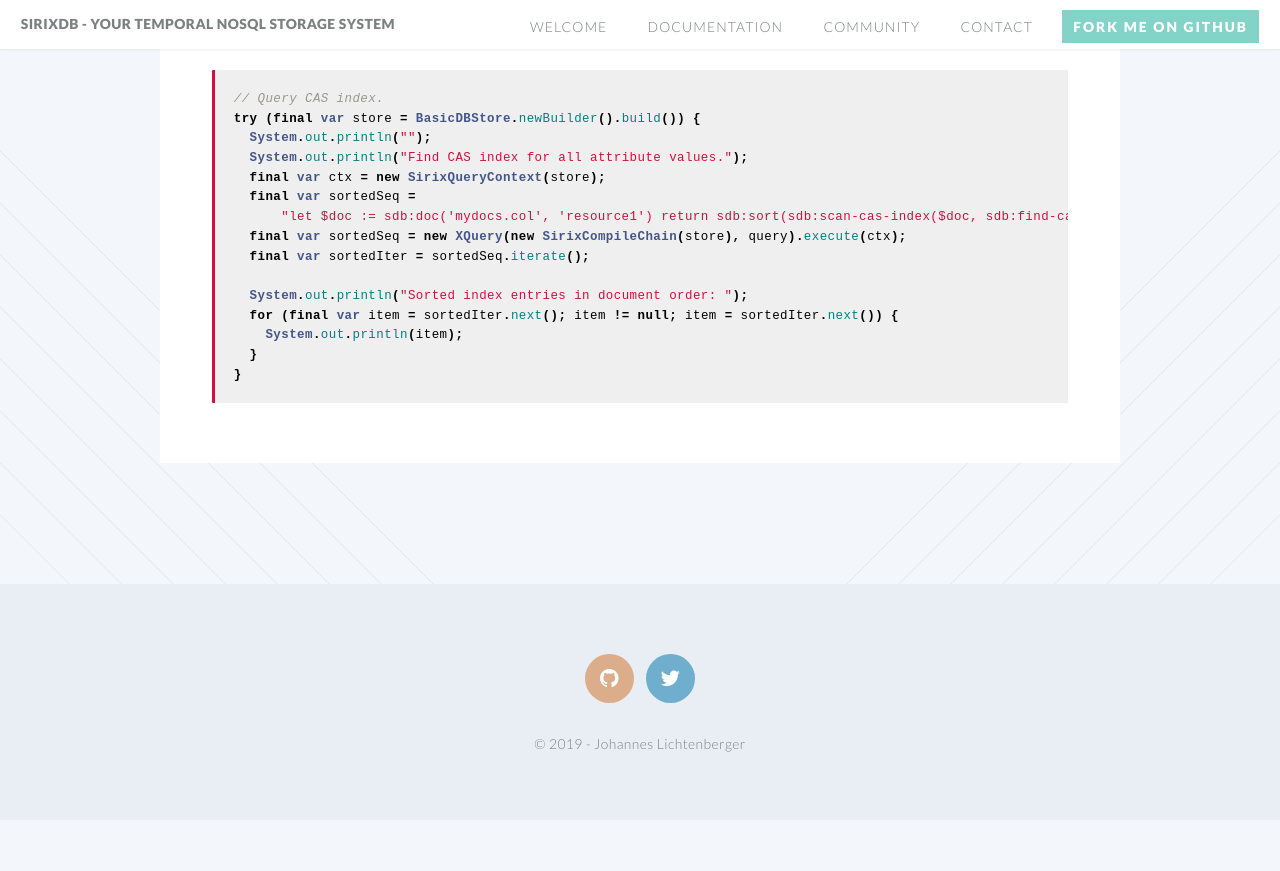
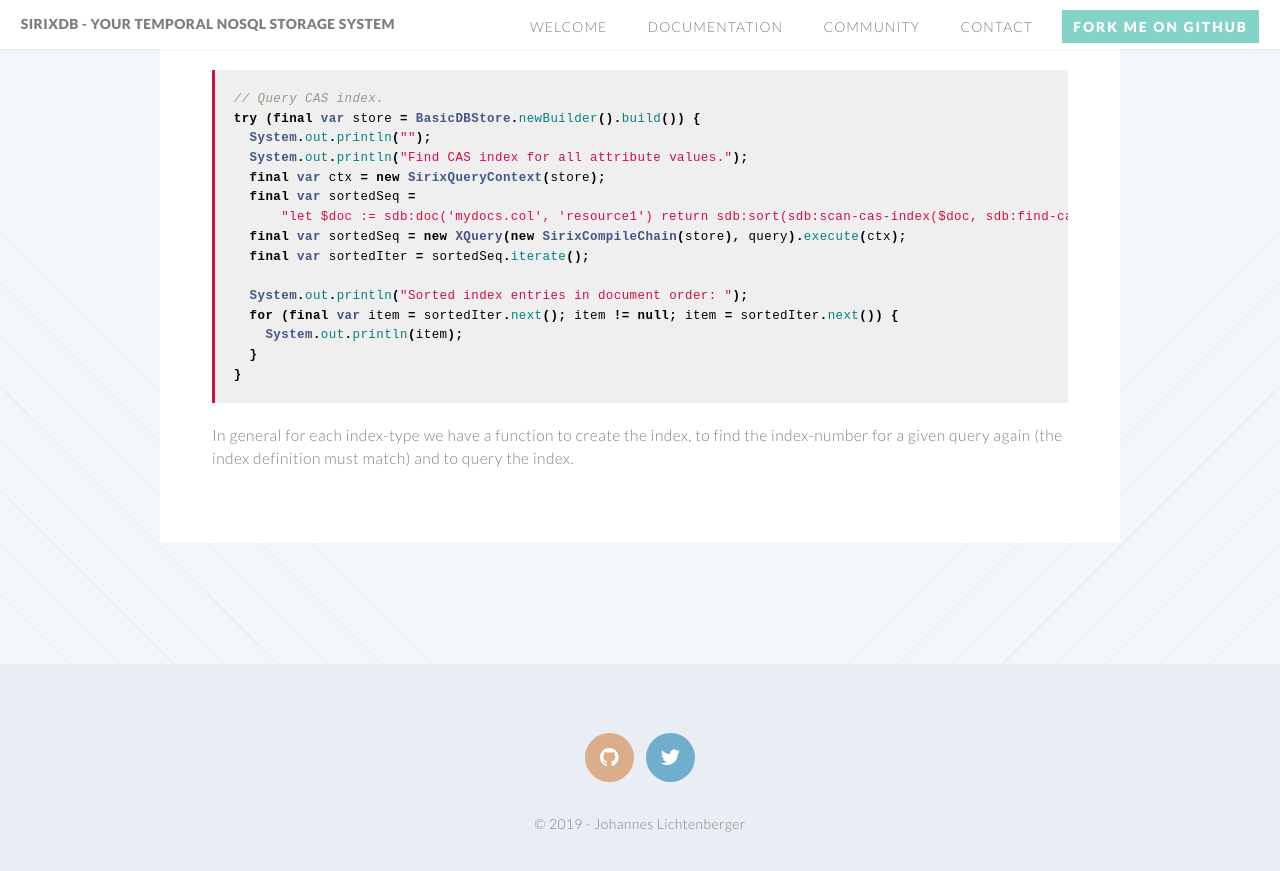
Before and after one commit to sirixdb/sirixdb.github.io, a Jekyll site: the page built from xml-xquery-api.md, in a window 1280 px wide and 900 px high, scrolled down 6104 px. Shown: the top 871 px of the window. Built offline with Jekyll 4.4.1, drawn with Linux system fonts in a browser that asks for light colours; our own code applies the rules of GitHub Pages for plain Markdown files; before the commit the page ends 6924 px from its top, so only the background shows below that.

Commit message:
Update xml-xquery-api.md

````diff
--- a/xml-xquery-api.md
+++ b/xml-xquery-api.md
@@ -276,3 +276,5 @@ try (final var store = BasicDBStore.newBuilder().build()) {
   }
 }
 ```
+
+In general for each index-type we have a function to create the index, to find the index-number for a given query again (the index definition must match) and to query the index.
````
